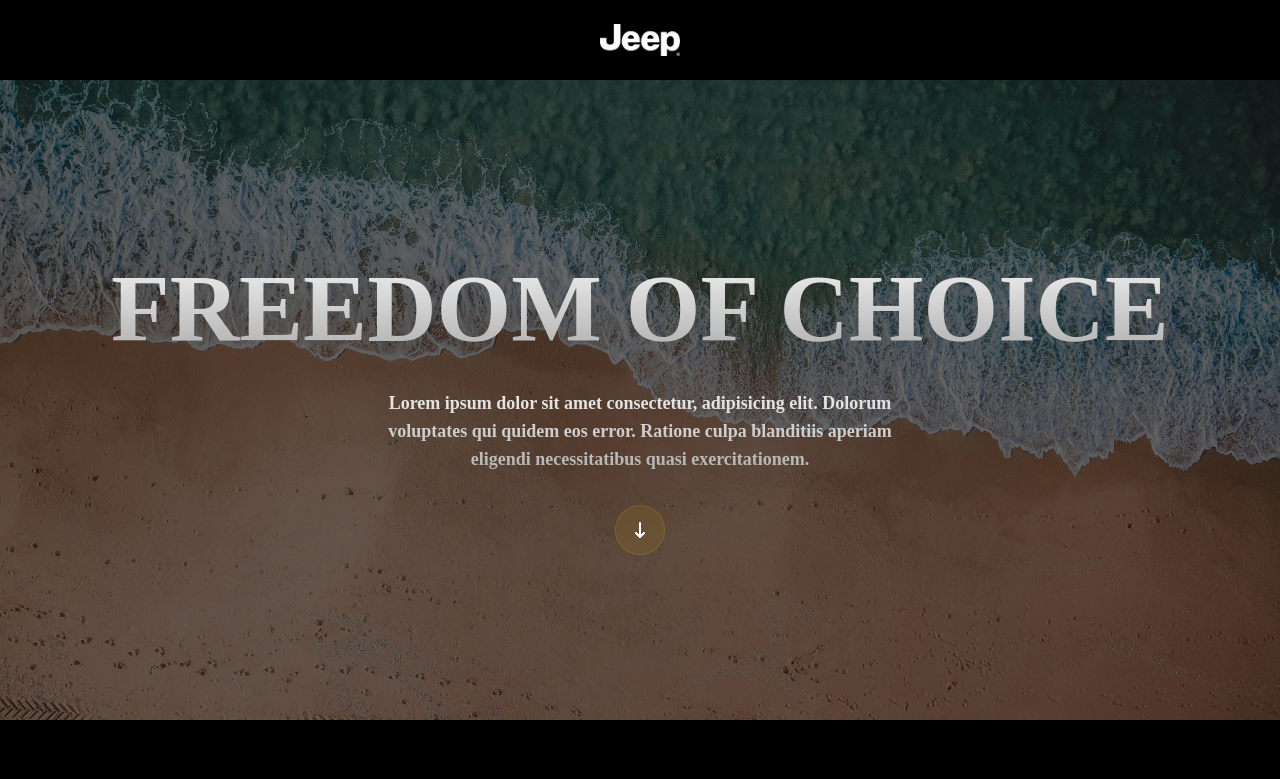
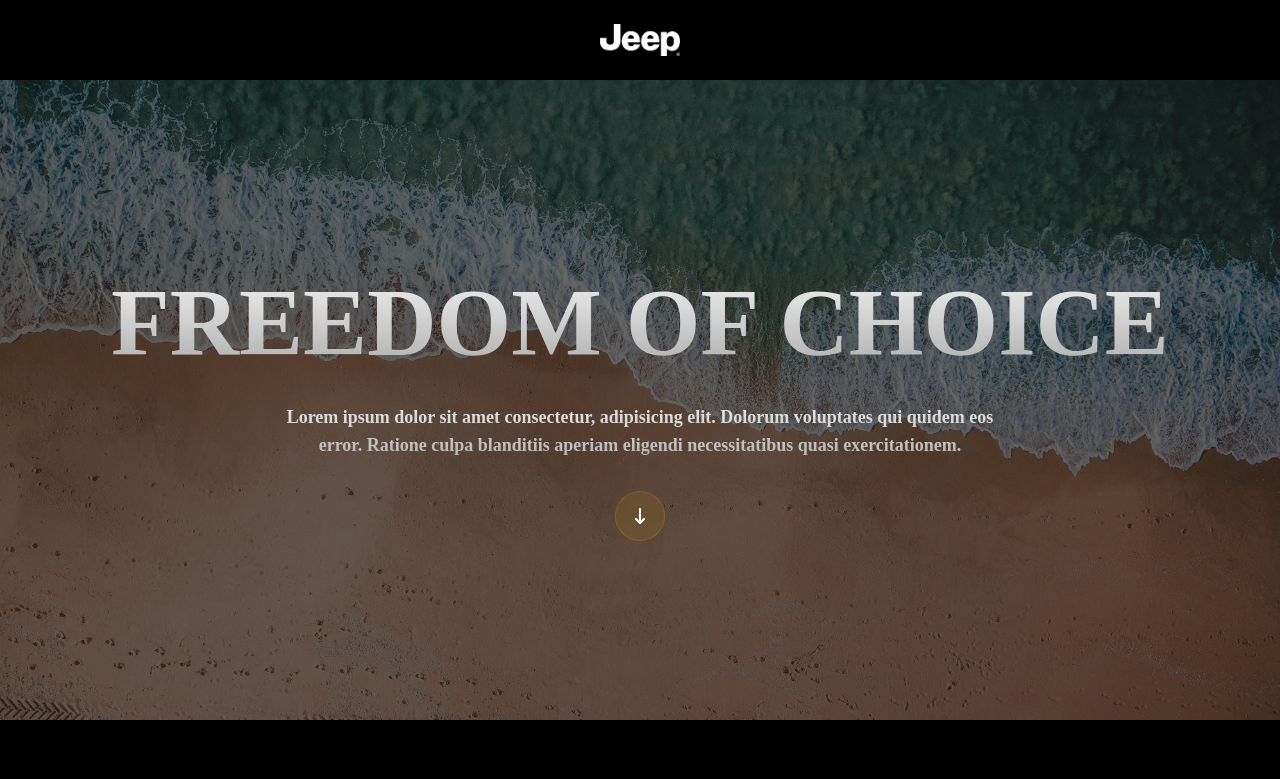
Before and after one commit to AyoubMarkhouss/jeepavenger, a Next.js app: page / in a window 1280 px wide. Shown: the top 779 px of the page. Built offline with nearby package versions, Linux system fonts and the light colour scheme; a web font is replaced by a local one.

Commit message:
Countdowner

```diff
--- a/src/components/Imagehero.tsx
+++ b/src/components/Imagehero.tsx
@@ -31,7 +31,7 @@
         <motion.p className="font-bold text-4xl md:text-8xl text-center bg-clip-text text-transparent bg-gradient-to-b from-neutral-50 to-neutral-400 py-4">
           FREEDOM OF CHOICE
         </motion.p>
-        <motion.p className="font-bold px-5 md:max-w-xl text-lg text-center bg-clip-text text-transparent bg-gradient-to-b from-neutral-50 to-neutral-400 py-4">
+        <motion.p className="font-bold px-5 md:max-w-3xl text-lg text-center bg-clip-text text-transparent bg-gradient-to-b from-neutral-50 to-neutral-400 py-4">
           Lorem ipsum dolor sit amet consectetur, adipisicing elit. Dolorum
           voluptates qui quidem eos error. Ratione culpa blanditiis aperiam
           eligendi necessitatibus quasi exercitationem.
```
